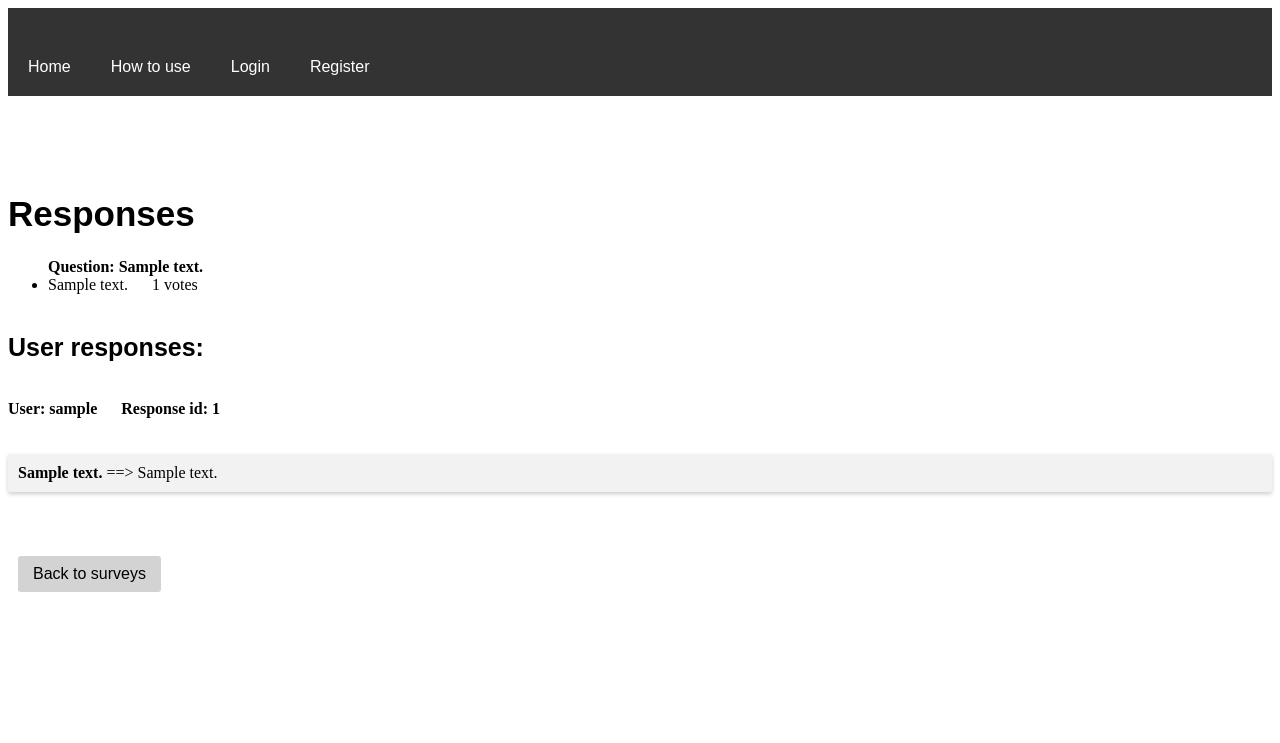
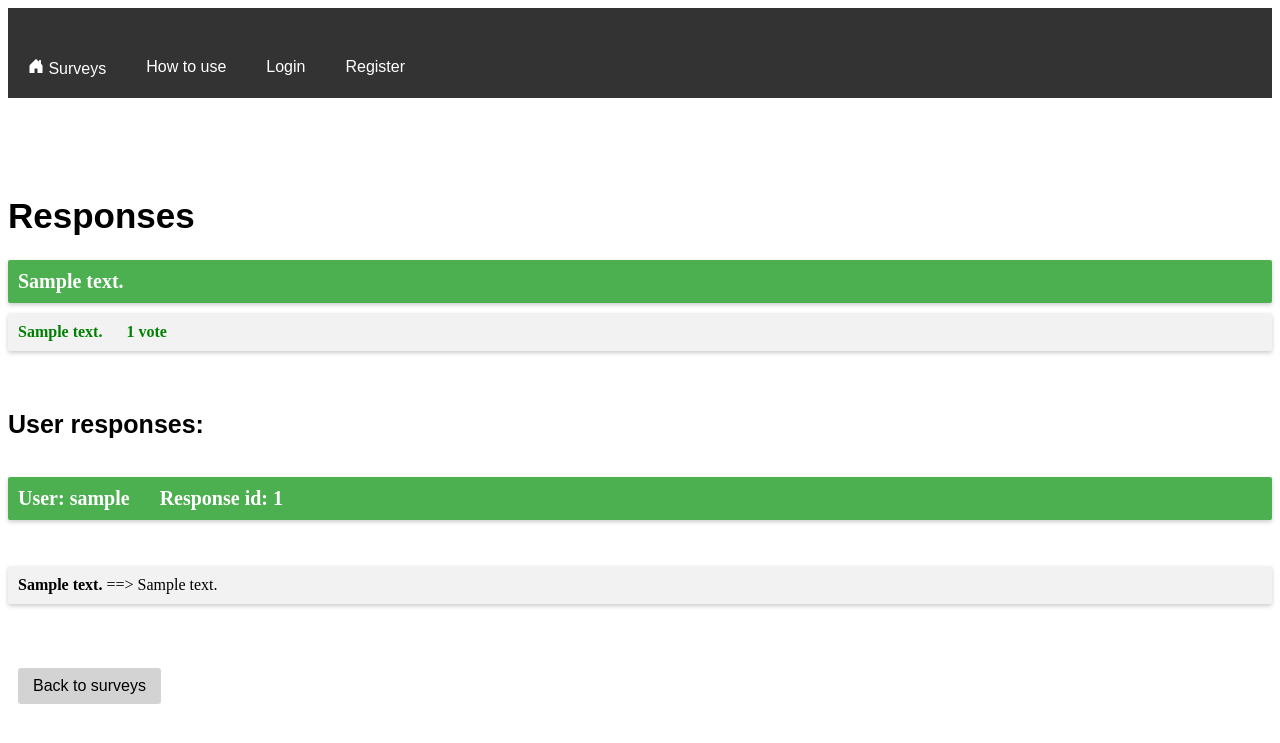
Before and after one commit to leonardodeglinnocenti/makeYourChoice, a Django app: page /viewResponses/1/ in a window 1280 px wide. Shown: the top 743 px of the page. Run offline with Django 4.2, Linux system fonts and the light colour scheme; tables that the repository leaves empty hold one stand-in row (values such as "Sample post").

Commit message:
Ver 3.2: New: search of users is no longer case-sensitive. New: homepage has been rebranded "Surveys" Fix: added a space in Manage categories -> better pagination.

```diff
--- a/makeYourChoice/settings.py
+++ b/makeYourChoice/settings.py
@@ -21,8 +21,8 @@ BASE_DIR = Path(__file__).resolve().parent.parent
 # See https://docs.djangoproject.com/en/4.2/howto/deployment/checklist/
 
 # SECURITY WARNING: keep the secret key used in production secret!
-# SECRET_KEY = 'django-insecure-bvvgys435^o+@s0bt27y=22*7i%e3ygy9hu4f13m(bk@%bz@dn'
-SECRET_KEY = os.environ.get('SECRET_KEY')
+SECRET_KEY = 'django-insecure-bvvgys435^o+@s0bt27y=22*7i%e3ygy9hu4f13m(bk@%bz@dn'
+# SECRET_KEY = os.environ.get('SECRET_KEY')
 
 # SECURITY WARNING: don't run with debug turned on in production!
 # DEBUG = True
--- a/surveys/views.py
+++ b/surveys/views.py
@@ -302,10 +302,18 @@ class ViewResponses(ListView):
         context['questions'] = Question.objects.filter(survey_id=self.kwargs['pk'])
         context['answers'] = Answer.objects.filter(question__survey_id=self.kwargs['pk'])
         context['choices'] = Choice.objects.all()
+        context['most_votes'] = self.get_most_voted_choice().number_of_votes
+        context['less_votes'] = self.get_less_voted_choice().number_of_votes
         return context
 
     def get_queryset(self):
         return Answer.objects.filter(response__survey_id=self.kwargs['pk'])
+
+    def get_less_voted_choice(self):
+        return Choice.objects.filter(question__survey_id=self.kwargs['pk']).order_by('number_of_votes').first()
+
+    def get_most_voted_choice(self):
+        return Choice.objects.filter(question__survey_id=self.kwargs['pk']).order_by('-number_of_votes').first()
 
 
 class CreateCategory(CreateView):
--- a/templates/base.css
+++ b/templates/base.css
@@ -214,6 +214,15 @@ ul.card li {
   margin-bottom: 20px;
 }
 
+ul.card li.title {
+  background-color: #4CAF50;
+  color: white;
+  font-size: 20px;
+  font-weight: bold;
+  padding: 10px;
+  margin-bottom: 10px;
+}
+
 ul.card li button {
   /* Align to the right */
   float: right;
--- a/templates/base.html
+++ b/templates/base.html
@@ -18,7 +18,11 @@
             {% if user.is_authenticated %}
                 <div class="mobile-welcome"> Welcome, {{ user.username }}!</div>
             {% endif %}
-            <a href="{% url 'index' %}">Home</a>
+            <a href="{% url 'index' %}">
+                <svg xmlns="http://www.w3.org/2000/svg" width="16" height="16" fill="currentColor" class="bi bi-house-door-fill" viewBox="0 0 16 16">
+                            <path d="M6.5 14.5v-3.505c0-.245.25-.495.5-.495h2c.25 0 .5.25.5.5v3.5a.5.5 0 0 0 .5.5h4a.5.5 0 0 0 .5-.5v-7a.5.5 0 0 0-.146-.354L13 5.793V2.5a.5.5 0 0 0-.5-.5h-1a.5.5 0 0 0-.5.5v1.293L8.354 1.146a.5.5 0 0 0-.708 0l-6 6A.5.5 0 0 0 1.5 7.5v7a.5.5 0 0 0 .5.5h4a.5.5 0 0 0 .5-.5Z"/>
+                </svg> Surveys
+            </a>
             {% if user.is_authenticated %}
                 <a href="{% url 'search_user' %}">Search user</a>
                 <a href="{% url 'manage_followed_users' %}">Followed users</a>
--- a/templates/viewResponses.html
+++ b/templates/viewResponses.html
@@ -9,14 +9,24 @@
 
     <!-- Show all questions and answers related to a response -->
 
-    <ul>
+    <ul class="card">
     {% for question in questions %}
-        <b>Question: {{ question.text }} </b>
+        <li class="title">
+            <b> {{ question.text }} </b>
+        </li>
         {% for choice in choices %}
             {% if question.id == choice.question.id %}
                 <li>
-                    {{ choice.text }} &emsp;
-                    {{ choice.number_of_votes }} votes
+                    {% if choice.number_of_votes == most_votes %}
+                        <b style="color: green"> {{ choice.text }} &emsp;
+                        {{ choice.number_of_votes }} vote{{ choice.number_of_votes|pluralize }} </b>
+                    {% elif choice.number_of_votes == less_votes %}
+                        <b style="color: darkred"> {{ choice.text }} &emsp;
+                        {{ choice.number_of_votes }} vote{{ choice.number_of_votes|pluralize }} </b>
+                    {% else %}
+                        {{ choice.text }} &emsp;
+                        {{ choice.number_of_votes }} vote{{ choice.number_of_votes|pluralize }}
+                    {% endif %}
                 </li>
             {% endif %}
         {% endfor %}
@@ -30,10 +40,10 @@
     {% for answer in responses %}
         {% ifchanged answer.response.id %}
             <br>
-            <b>
+            <li class="title">
                 User: {{ answer.response.user.username }} &emsp;
                 Response id: {{ answer.response.id }}
-            </b>
+            </li>
             <br>
             <br>
         {% endifchanged %}
```
